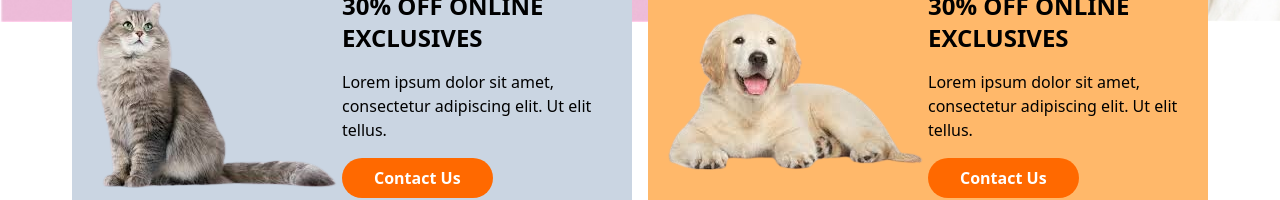
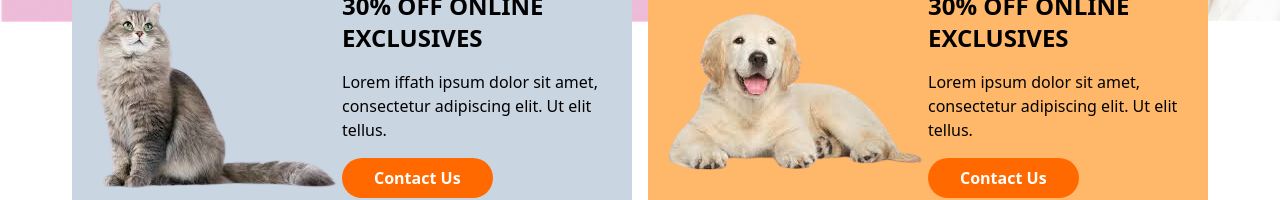
Before and after one commit to iffu01/plant_care_frontend, a React (Vite) app: page / in a window 1280 px wide. Shown: the part 492-692 px from the top of the page. Built offline with nearby package versions, Linux system fonts and the light colour scheme.

Commit message:
change banner

```diff
--- a/src/components/home/BannerCard.jsx
+++ b/src/components/home/BannerCard.jsx
@@ -11,8 +11,8 @@ const BannerCard = () => {
         <div>
           <h2 className="text-2xl font-bold mb-4">30% OFF ONLINE EXCLUSIVES</h2>
           <p>
-            Lorem ipsum dolor sit amet, consectetur adipiscing elit. Ut elit
-            tellus.
+            Lorem iffath ipsum dolor sit amet, consectetur adipiscing elit. Ut
+            elit tellus.
           </p>
           <button className="btn-primary mt-4">Contact Us</button>
         </div>
```
